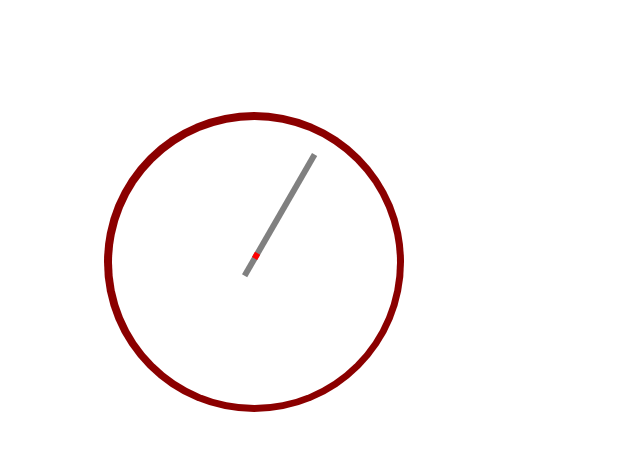
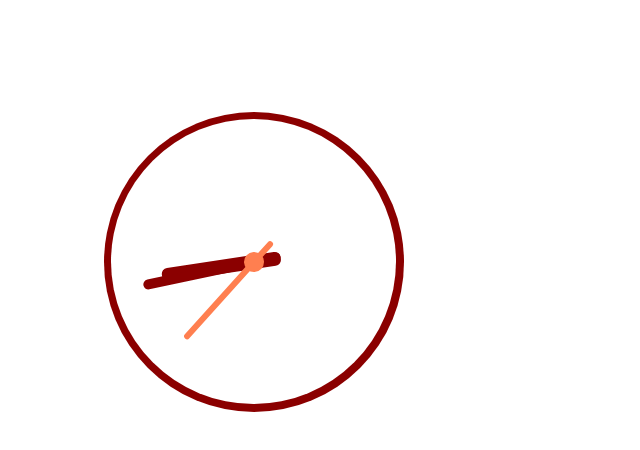
Before and after one commit to FCUmut/js_12, a plain HTML site: page 05_animated_clock/index.html in a window 1280 px wide. Shown: the whole page, without its empty margins (0-640 px from the left). Drawn offline with Linux system fonts and the light colour scheme.

Commit message:
commit
commit

```diff
--- a/05_animated_clock/index.html
+++ b/05_animated_clock/index.html
@@ -8,11 +8,11 @@
   <body>
     <div id="outher">
       <div id="insider">
-        <div id="dot">
-          <div id="sayac">
-            <div id="center"></div>
-          </div>
+        <div id="sayac">
+          <div id="center"></div>
         </div>
+        <div id="sayacTwo"></div>
+        <div id="sayacThree"></div>
       </div>
     </div>
     <script src="script.js" defer></script>
--- a/05_animated_clock/script.js
+++ b/05_animated_clock/script.js
@@ -7,64 +7,105 @@ outher.style.margin = "7rem 6rem";
 outher.style.display = "flex";
 outher.style.justifyContent = "center";
 outher.style.alignItems = "center";
+outher.style.transform = `rotate(180deg)`;
 
 const insider = document.querySelector("#insider");
 insider.style.backgroundColor = "white";
 insider.style.width = "285px";
 insider.style.height = "285px";
 insider.style.borderRadius = "50%";
-insider.style.display = "flex";
-insider.style.justifyContent = "center";
-insider.style.alignItems = "center";
+insider.style.position = "relative";
 
-const dot = document.querySelector("#dot");
-dot.style.backgroundColor = "white";
-dot.style.width = "20px";
-dot.style.height = "20px";
-dot.style.borderRadius = "50%";
+// const dot = document.querySelector("#dot");
+// dot.style.backgroundColor = "coral";
+// dot.style.width = "20px";
+// dot.style.height = "20px";
+// dot.style.borderRadius = "50%";
+// dot.style.position = "relative";
+// dot.style.left = "139px";
+// dot.style.top = "119px";
 
 const sayac = document.querySelector("#sayac");
-sayac.style.backgroundColor = "grey";
-sayac.style.width = "140px";
-sayac.style.height = "6px";
-//sayac.style.borderRadius = "6px";
-sayac.style.position = "relative";
-sayac.style.left = "-12px";
-sayac.style.top = "5px";
+sayac.style.backgroundColor = "coral";
+sayac.style.width = "6px";
+sayac.style.height = "130px";
+sayac.style.borderRadius = "6px";
+sayac.style.position = "absolute";
+sayac.style.left = "139px";
+sayac.style.top = "115px";
+sayac.style.transformOrigin = "3px 27px";
+sayac.style.zIndex = 400;
+
+const sayacTwo = document.querySelector("#sayacTwo");
+sayacTwo.style.backgroundColor = "darkred";
+sayacTwo.style.width = "10px";
+sayacTwo.style.height = "140px";
+sayacTwo.style.borderRadius = "6px";
+sayacTwo.style.position = "absolute";
+sayacTwo.style.left = "137px";
+sayacTwo.style.top = "115px";
+sayacTwo.style.transformOrigin = "5px 27px";
+sayacTwo.style.zIndex = 200;
+
+const sayacThree = document.querySelector("#sayacThree");
+sayacThree.style.backgroundColor = "darkred";
+sayacThree.style.width = "14px";
+sayacThree.style.height = "120px";
+sayacThree.style.borderRadius = "6px";
+sayacThree.style.position = "absolute";
+sayacThree.style.zIndex = 100;
+sayacThree.style.left = "135px";
+sayacThree.style.top = "115px";
+sayacThree.style.transformOrigin = "7px 27px";
 
 const center = document.querySelector("#center");
-center.style.backgroundColor = "red";
-center.style.width = "6px";
-center.style.height = "6px";
+center.style.backgroundColor = "coral";
+center.style.width = "20px";
+center.style.height = "20px";
 center.style.position = "relative";
-center.style.left = "20px";
-center.style.top = "0px";
+center.style.left = "-7px";
+center.style.top = "17px";
+center.style.borderRadius = "50%";
 
-let count = 0;
 let previousSec;
+let previousMinute;
+let previousHour;
 
 function time(timestamp) {
   const currentDate = new Date();
-  const hours = currentDate.getHours();
+
   const minutes = currentDate.getMinutes();
   const seconds = currentDate.getSeconds();
+  const hours = currentDate.getHours();
 
-  //   if (previousSec !== seconds) {
-  if (seconds === 0) {
-    count = 1;
+  if (previousSec !== seconds) {
+    sayac.style.transform = `rotate(${seconds * 6}deg)`;
   }
-  count++;
-  sayac.style.transformOrigin = "20px 0px";
-  sayac.style.transform = `rotate(${count}deg)`;
 
-  // console.log(seconds + count);
+  if (previousMinute !== minutes) {
+    sayacTwo.style.transform = `rotate(${minutes * 6}deg)`;
+  }
+
+  if (previousHour !== hours) {
+    if (hours > 12) {
+      let temp = hours - 12;
+      sayacThree.style.transform = `rotate(${
+        (temp * 360) / 12 + minutes / 2
+      }deg)`;
+    } else {
+      sayacThree.style.transform = `rotate(${
+        (hours * 360) / 12 + minutes / 2
+      }deg)`;
+    }
+  }
 
   previousSec = seconds;
+  previousMinute = minutes;
+  previousHour = hours;
 
   requestAnimationFrame(time);
-  // console.log(hours + ", " + minutes + ", " + seconds);
+  console.log(hours + ", " + minutes + ", " + seconds);
 }
-
 requestAnimationFrame(time);
 
 // time();
```
